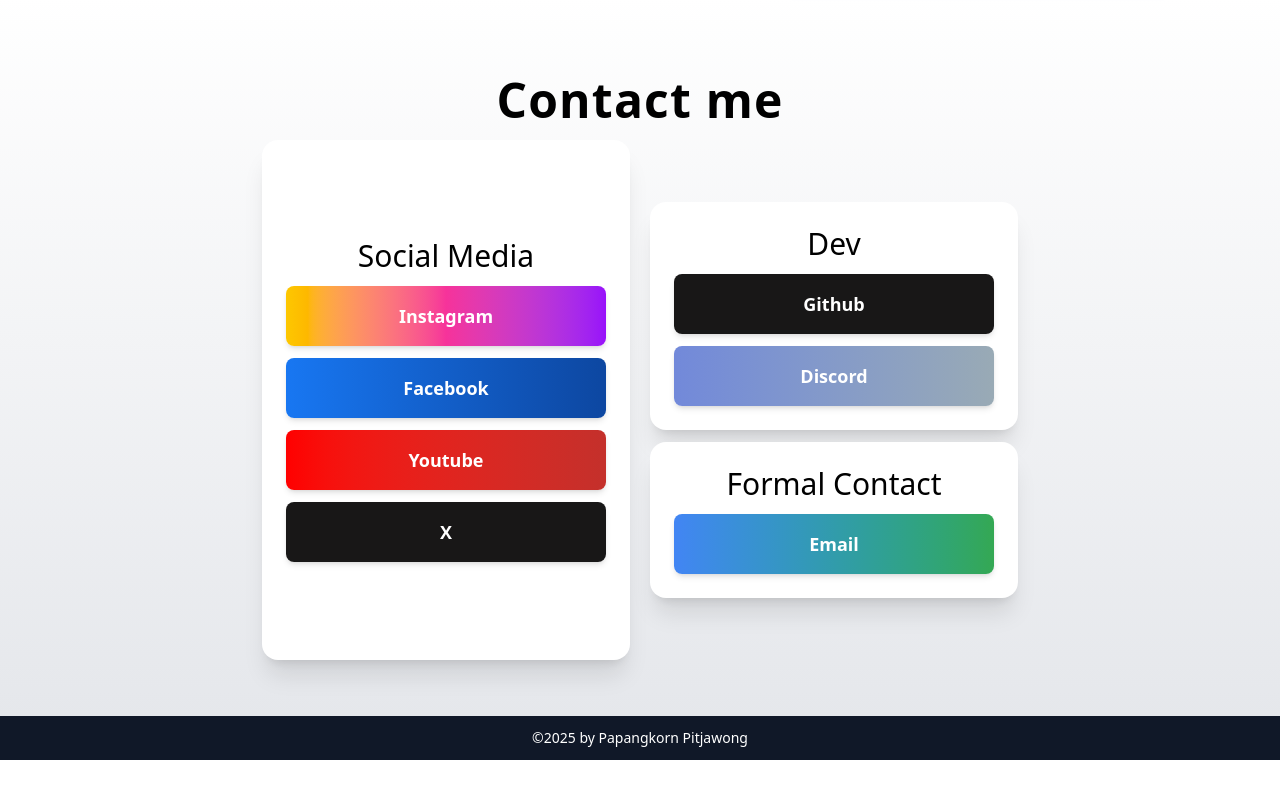
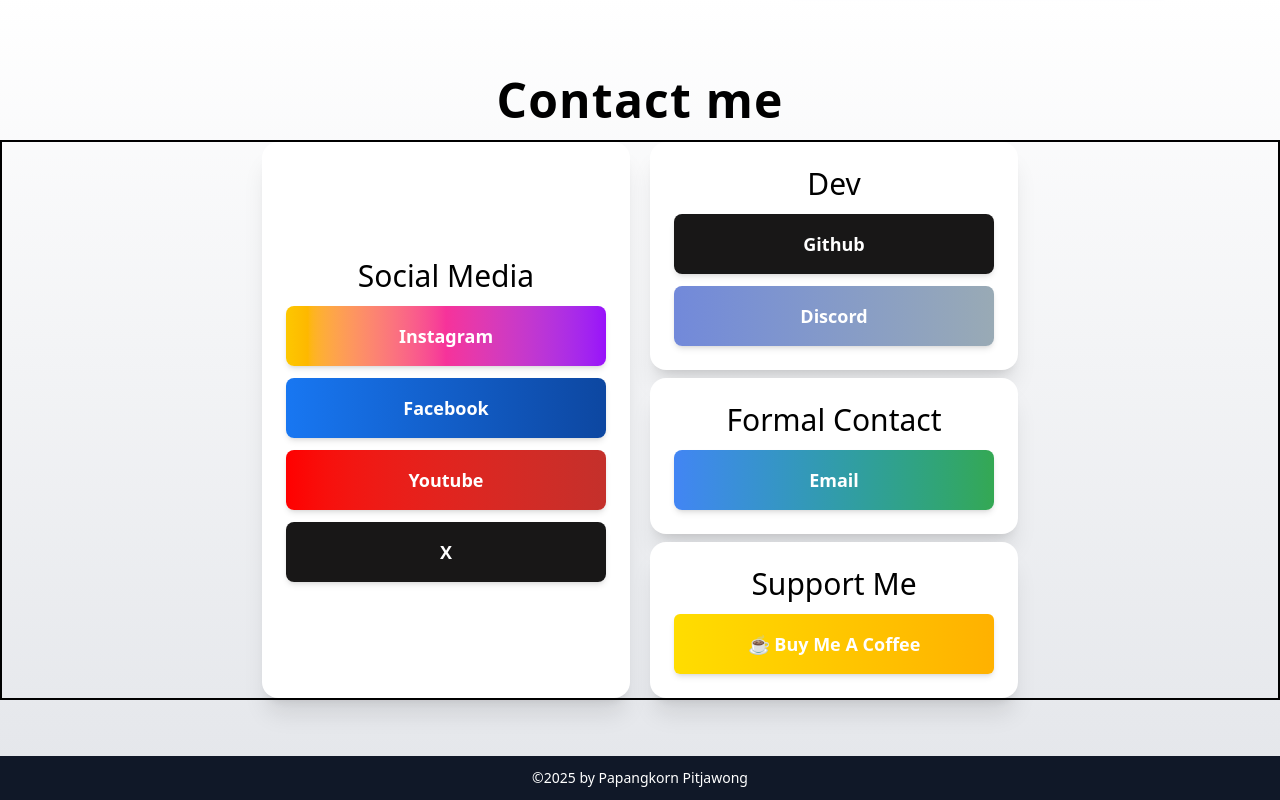
Before and after one commit to TAHPAPANGKORN/nextjs-profile-frontend, a Next.js app: page / in a window 1280 px wide. Shown: the part 8409-9209 px from the top of the page. Before the commit the page ends 9169 px from the top, so only its background shows below. Built offline with nearby package versions, Linux system fonts and the light colour scheme.

Commit message:
feat: buy me coffe btn

```diff
--- a/src/components/Contact/ContactCard.tsx
+++ b/src/components/Contact/ContactCard.tsx
@@ -5,11 +5,12 @@
 import XBtn from "./UiBtn/XBtn";
 import EmailBtn from "./UiBtn/EmailBtn";
 import GithubBtn from "./UiBtn/GithubBtn";
+import BuyMeCoffeeBtn from "./UiBtn/BuyMeCoffeeBtn";
 
 function ContactCard() {
   return (
-      <div className="container flex flex-col md:flex-row items-center justify-center gap-3 md:gap-5 m-4">
-        <div className="flex h-130">
+      <div className="container flex flex-col md:flex-row items-center justify-center gap-3 md:gap-5 m-4 border-2 h-140">
+        <div className="flex min-h-full">
           <div className="bg-white shadow-xl rounded-2xl p-6 flex flex-col gap-3 items-center justify-center">
             <h2 className="text-3xl">Social Media</h2>
             <InstagramBtn />
@@ -19,7 +20,7 @@
           </div>
         </div>
 
-        <div className="flex flex-col gap-3  items-center justify-center">
+        <div className="flex flex-col gap-2  items-center justify-center min-h-full">
           <div className="bg-white shadow-xl rounded-2xl p-6 flex flex-col gap-3 items-center justify-center">
             <h2 className="text-3xl">Dev</h2>
             <GithubBtn />
@@ -29,6 +30,10 @@
             <h2 className="text-3xl">Formal Contact</h2>
             <EmailBtn />
           </div>
+          <div className="bg-white shadow-xl rounded-2xl p-6 flex flex-col gap-3 items-center justify-center">
+            <h2 className="text-3xl">Support Me</h2>
+            <BuyMeCoffeeBtn />
+          </div>
         </div>
       </div>
   )
--- /dev/null
+++ b/src/components/Contact/UiBtn/BuyMeCoffeeBtn.tsx
@@ -0,0 +1,16 @@
+import React from 'react'
+import Link from 'next/link'
+
+function BuyMeCoffee() {
+  return (
+    <Link
+      href="https://buymeacoffee.com/tahpapngkorn"
+      target="_blank"
+      className="btn-contact  font-bold text-lg px-4 py-2 rounded-md transition-colors duration-300 bg-gradient-to-r from-[#FFDD00] via-[#FFC700] to-[#FFB100] hover:from-[#FFC700] hover:to-[#FFA500]"
+    >
+     ☕ Buy Me A Coffee
+    </Link>
+  );
+}
+
+export default BuyMeCoffee
```
